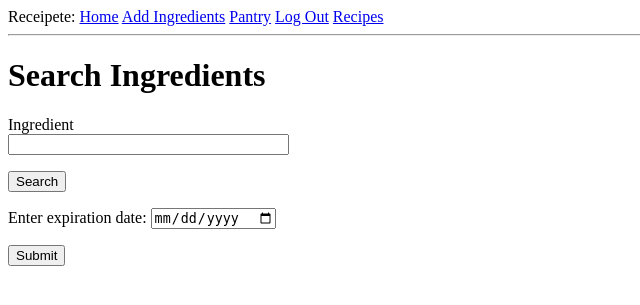
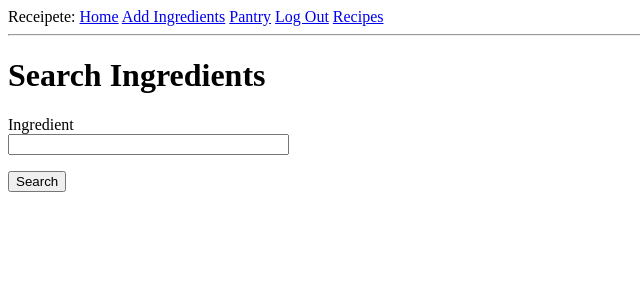
Before and after one commit to tmonty12/receipete, a Flask app: page /ingredients/search in a window 1280 px wide. Shown: the top 305 px of the page, without its empty margins (0-640 px from the left). Run offline with Flask 3, Linux system fonts and the light colour scheme; the visitor is signed in with stand-in values (Sample User, id 1).

Commit message:
Update ingredients.html

```diff
--- a/app/templates/ingredients.html
+++ b/app/templates/ingredients.html
@@ -35,16 +35,13 @@
             <img src="{{ 'https://spoonacular.com/cdn/ingredients_100x100/' + url_list[0] }}"/>
             {{ ingredient_values[0] }}
         </div>
+        <label>
+            Enter expiration date:
+            <input type="date" name="expiration" />
+          </label>
+
     {% endfor %}
     <p>{{ add_form.submit() }}</p>
     {% endif %}
     </form>
-    <form action="">
-        <label>
-          Enter expiration date:
-          <input type="date" name="expiration" />
-        </label>
-
-        <p><button>Submit</button></p>
-      </form>
 {% endblock %}
```
